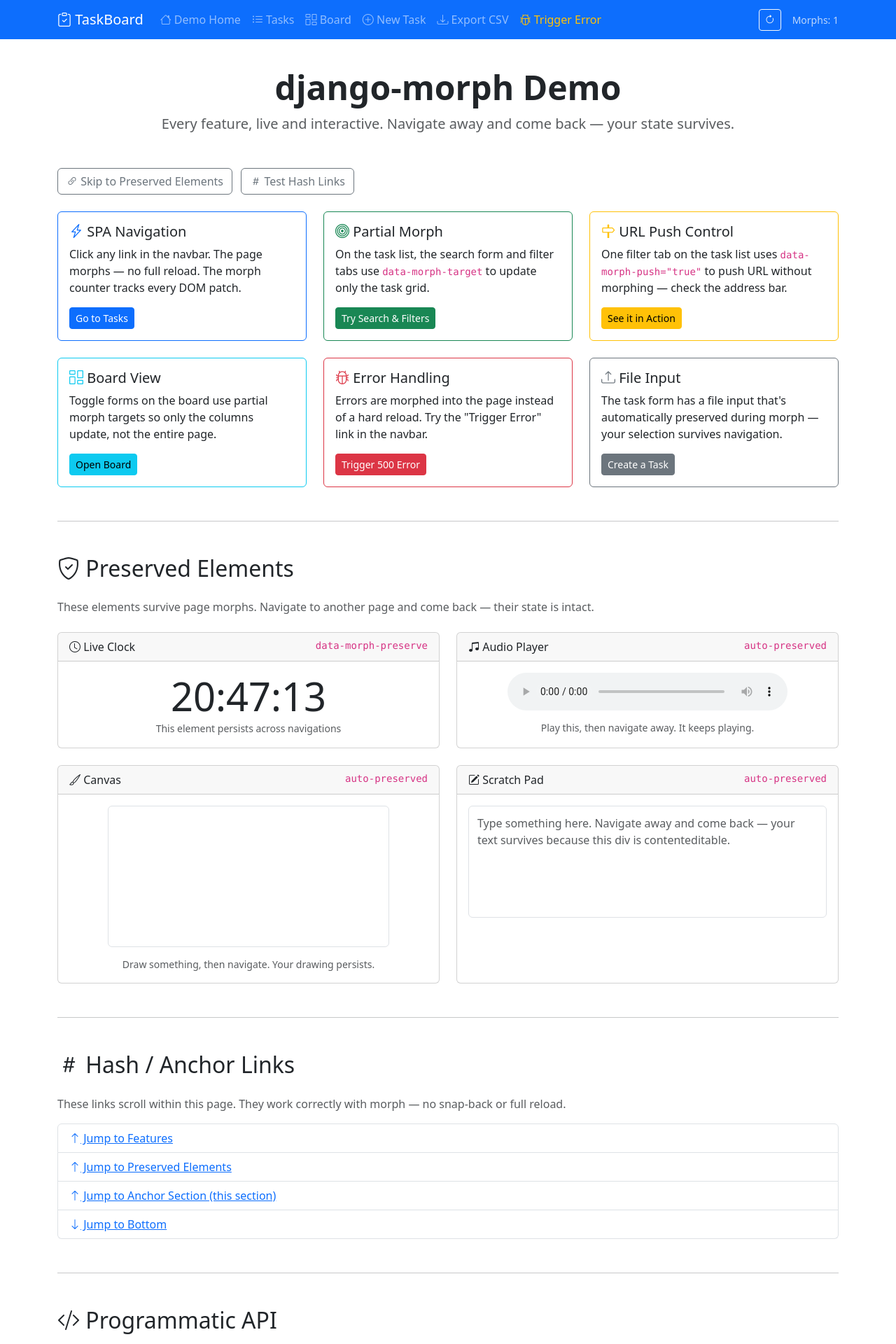
After one commit to ismail-mosa/django-morph, a Django app: page /home/ in a window 1280 px wide. The commit adds this page. Shown: the top 1920 px of the page at 70% size. Run offline with Django 3.2, Linux system fonts and the light colour scheme; a map, chart or similar area stays blank.

Commit message:
Add dm-* shorthand attributes, update demo to showcase all features, prepare for v0.1.0 release
- Add dm-* shorthand prefix for all data-morph-* attributes (dm-target,
  dm-preserve, dm-static, dm-swap, dm-push, dm-preserve-children, dm)
- Update demo app to demonstrate every package feature:
  - Feature tour page at /home/ with live clock, audio, canvas, contenteditable
  - data-morph-target on search/filter tabs and board toggle forms
  - data-morph-push on filter tab
  - data-morph-preserve-children on toast container
  - Loading spinner using fetch-start/end events
  - DjangoMorph.refresh() button in navbar
  - Trigger Error link for error morphing demo
  - Standalone file input for auto-preservation demo
  - Hash/anchor links, programmatic API buttons
  - seed_tasks management command
- Rewrite README with badges, feature list, and PyPI metadata
- Document dm-* shorthand in DOCS.md with attribute mapping table
- Fix pyproject.toml (broken packages section, add classifiers/URLs)
- Add CHANGELOG.md, update MANIFEST.in to include DOCS.md

```diff
--- a/demo/demo/urls.py
+++ b/demo/demo/urls.py
@@ -1,5 +1,8 @@
 from django.urls import path, include
+from tasks import views as task_views
 
 urlpatterns = [
+    path("home/", task_views.demo_home, name="demo_home"),
+    path("error/", task_views.trigger_error, name="trigger_error"),
     path("", include("tasks.urls")),
 ]
--- a/demo/tasks/templates/tasks/base.html
+++ b/demo/tasks/templates/tasks/base.html
@@ -14,6 +14,10 @@
         .task-card:hover { transform: translateY(-2px); box-shadow: 0 4px 12px rgba(0,0,0,0.1); }
         .board-col { min-height: 300px; }
         .toast-container { z-index: 9999; }
+        #morph-loading-spinner { display: none; }
+        #morph-loading-spinner.active { display: inline-block; }
+        @keyframes morph-spin { to { transform: rotate(360deg); } }
+        .morph-spinner-icon { animation: morph-spin 0.6s linear infinite; }
     </style>
 </head>
 <body>
@@ -27,19 +31,29 @@
             </button>
             <div class="collapse navbar-collapse" id="mainNav">
                 <ul class="navbar-nav me-auto">
-                    <li class="nav-item"><a class="nav-link" href="{% url 'task_list' %}"><i class="bi-list-ul"></i> List</a></li>
+                    <li class="nav-item"><a class="nav-link" href="{% url 'demo_home' %}"><i class="bi-house"></i> Demo Home</a></li>
+                    <li class="nav-item"><a class="nav-link" href="{% url 'task_list' %}"><i class="bi-list-ul"></i> Tasks</a></li>
                     <li class="nav-item"><a class="nav-link" href="{% url 'task_board' %}"><i class="bi-columns-gap"></i> Board</a></li>
                     <li class="nav-item"><a class="nav-link" href="{% url 'task_create' %}"><i class="bi-plus-circle"></i> New Task</a></li>
                     <li class="nav-item"><a class="nav-link" href="{% url 'task_export' %}" data-morph="false"><i class="bi-download"></i> Export CSV</a></li>
+                    <li class="nav-item"><a class="nav-link text-warning" href="{% url 'trigger_error' %}"><i class="bi-bug"></i> Trigger Error</a></li>
                 </ul>
-                <div class="navbar-text text-light" id="morph-counter" data-morph-preserve="true">
-                    <small class="opacity-75">Morphs: <span id="morph-count">0</span></small>
+                <div class="d-flex align-items-center gap-3">
+                    <span id="morph-loading-spinner" class="text-warning">
+                        <i class="bi-arrow-repeat morph-spinner-icon"></i>
+                    </span>
+                    <button class="btn btn-sm btn-outline-light" onclick="DjangoMorph.refresh()" title="Refresh page via morph">
+                        <i class="bi-arrow-clockwise"></i>
+                    </button>
+                    <div class="navbar-text text-light" id="morph-counter" data-morph-preserve="true">
+                        <small class="opacity-75">Morphs: <span id="morph-count">0</span></small>
+                    </div>
                 </div>
             </div>
         </div>
     </nav>
 
-    <div class="toast-container position-fixed top-0 end-0 p-3">
+    <div class="toast-container position-fixed top-0 end-0 p-3" data-morph-preserve-children>
         {% if messages %}
         {% for message in messages %}
         <div class="toast show align-items-center text-bg-{{ message.tags }} border-0" role="alert">
@@ -79,6 +93,15 @@
                 }, 3000);
             });
         });
+
+        document.addEventListener("django-morph:fetch-start", function () {
+            var spinner = document.getElementById("morph-loading-spinner");
+            if (spinner) spinner.classList.add("active");
+        });
+        document.addEventListener("django-morph:fetch-end", function () {
+            var spinner = document.getElementById("morph-loading-spinner");
+            if (spinner) spinner.classList.remove("active");
+        });
     </script>
 </body>
 </html>
--- /dev/null
+++ b/demo/tasks/templates/tasks/demo_home.html
@@ -0,0 +1,231 @@
+{% extends "tasks/base.html" %}
+
+{% block title %}Feature Tour{% endblock %}
+
+{% block content %}
+<div class="text-center mb-5 pt-3">
+    <h1 class="display-5 fw-bold">django-morph Demo</h1>
+    <p class="lead text-muted">Every feature, live and interactive. Navigate away and come back — your state survives.</p>
+</div>
+
+<a href="#preserved-elements" class="btn btn-outline-secondary mb-4"><i class="bi-link-45deg"></i> Skip to Preserved Elements</a>
+<a href="#anchor-section" class="btn btn-outline-secondary mb-4 ms-2"><i class="bi-hash"></i> Test Hash Links</a>
+
+<div class="row g-4 mb-5" id="features">
+    <div class="col-md-4">
+        <div class="card h-100 border-primary">
+            <div class="card-body">
+                <h5 class="card-title"><i class="bi-lightning-charge text-primary"></i> SPA Navigation</h5>
+                <p class="card-text">Click any link in the navbar. The page morphs — no full reload. The morph counter tracks every DOM patch.</p>
+                <a href="{% url 'task_list' %}" class="btn btn-sm btn-primary">Go to Tasks</a>
+            </div>
+        </div>
+    </div>
+    <div class="col-md-4">
+        <div class="card h-100 border-success">
+            <div class="card-body">
+                <h5 class="card-title"><i class="bi-bullseye text-success"></i> Partial Morph</h5>
+                <p class="card-text">On the task list, the search form and filter tabs use <code>data-morph-target</code> to update only the task grid.</p>
+                <a href="{% url 'task_list' %}" class="btn btn-sm btn-success">Try Search &amp; Filters</a>
+            </div>
+        </div>
+    </div>
+    <div class="col-md-4">
+        <div class="card h-100 border-warning">
+            <div class="card-body">
+                <h5 class="card-title"><i class="bi-signpost text-warning"></i> URL Push Control</h5>
+                <p class="card-text">One filter tab on the task list uses <code>data-morph-push="true"</code> to push URL without morphing — check the address bar.</p>
+                <a href="{% url 'task_list' %}" class="btn btn-sm btn-warning">See it in Action</a>
+            </div>
+        </div>
+    </div>
+    <div class="col-md-4">
+        <div class="card h-100 border-info">
+            <div class="card-body">
+                <h5 class="card-title"><i class="bi-columns-gap text-info"></i> Board View</h5>
+                <p class="card-text">Toggle forms on the board use partial morph targets so only the columns update, not the entire page.</p>
+                <a href="{% url 'task_board' %}" class="btn btn-sm btn-info">Open Board</a>
+            </div>
+        </div>
+    </div>
+    <div class="col-md-4">
+        <div class="card h-100 border-danger">
+            <div class="card-body">
+                <h5 class="card-title"><i class="bi-bug text-danger"></i> Error Handling</h5>
+                <p class="card-text">Errors are morphed into the page instead of a hard reload. Try the "Trigger Error" link in the navbar.</p>
+                <a href="{% url 'trigger_error' %}" class="btn btn-sm btn-danger">Trigger 500 Error</a>
+            </div>
+        </div>
+    </div>
+    <div class="col-md-4">
+        <div class="card h-100 border-secondary">
+            <div class="card-body">
+                <h5 class="card-title"><i class="bi-upload text-secondary"></i> File Input</h5>
+                <p class="card-text">The task form has a file input that's automatically preserved during morph — your selection survives navigation.</p>
+                <a href="{% url 'task_create' %}" class="btn btn-sm btn-secondary">Create a Task</a>
+            </div>
+        </div>
+    </div>
+</div>
+
+<hr id="preserved-elements" class="my-5">
+
+<h2 class="mb-4"><i class="bi-shield-check"></i> Preserved Elements</h2>
+<p class="text-muted mb-4">These elements survive page morphs. Navigate to another page and come back — their state is intact.</p>
+
+<div class="row g-4 mb-5">
+    <div class="col-md-6">
+        <div class="card h-100">
+            <div class="card-header"><i class="bi-clock"></i> Live Clock <code class="float-end">data-morph-preserve</code></div>
+            <div class="card-body text-center" data-morph-preserve="true" id="live-clock">
+                <div class="display-4 fw-mono" id="clock-time">--:--:--</div>
+                <small class="text-muted">This element persists across navigations</small>
+            </div>
+        </div>
+    </div>
+    <div class="col-md-6">
+        <div class="card h-100">
+            <div class="card-header"><i class="bi-music-note-beamed"></i> Audio Player <code class="float-end">auto-preserved</code></div>
+            <div class="card-body text-center">
+                <audio controls id="demo-audio" style="width:100%; max-width:400px;">
+                    <source src="https://www.soundhelix.com/examples/mp3/SoundHelix-Song-1.mp3" type="audio/mpeg">
+                    Your browser does not support audio.
+                </audio>
+                <small class="text-muted d-block mt-2">Play this, then navigate away. It keeps playing.</small>
+            </div>
+        </div>
+    </div>
+    <div class="col-md-6">
+        <div class="card h-100">
+            <div class="card-header"><i class="bi-brush"></i> Canvas <code class="float-end">auto-preserved</code></div>
+            <div class="card-body text-center">
+                <canvas id="demo-canvas" width="400" height="200" style="border:1px solid #dee2e6; border-radius:0.375rem; cursor:crosshair; max-width:100%;"></canvas>
+                <small class="text-muted d-block mt-2">Draw something, then navigate. Your drawing persists.</small>
+            </div>
+        </div>
+    </div>
+    <div class="col-md-6">
+        <div class="card h-100">
+            <div class="card-header"><i class="bi-pencil-square"></i> Scratch Pad <code class="float-end">auto-preserved</code></div>
+            <div class="card-body">
+                <div contenteditable="true" id="demo-scratchpad" style="min-height:160px; border:1px solid #dee2e6; border-radius:0.375rem; padding:0.75rem; outline:none;" class="text-muted">Type something here. Navigate away and come back — your text survives because this div is contenteditable.</div>
+            </div>
+        </div>
+    </div>
+</div>
+
+<hr id="anchor-section" class="my-5">
+
+<h2 class="mb-4"><i class="bi-hash"></i> Hash / Anchor Links</h2>
+<p class="text-muted mb-3">These links scroll within this page. They work correctly with morph — no snap-back or full reload.</p>
+<ul class="list-group mb-4">
+    <li class="list-group-item"><a href="#features"><i class="bi-arrow-up"></i> Jump to Features</a></li>
+    <li class="list-group-item"><a href="#preserved-elements"><i class="bi-arrow-up"></i> Jump to Preserved Elements</a></li>
+    <li class="list-group-item"><a href="#anchor-section"><i class="bi-arrow-up"></i> Jump to Anchor Section (this section)</a></li>
+    <li class="list-group-item"><a href="#bottom"><i class="bi-arrow-down"></i> Jump to Bottom</a></li>
+</ul>
+
+<hr class="my-5">
+
+<h2 class="mb-4"><i class="bi-code-slash"></i> Programmatic API</h2>
+<p class="text-muted mb-3">Use the browser console to try these:</p>
+<div class="row g-3 mb-4">
+    <div class="col-md-6">
+        <div class="card">
+            <div class="card-body">
+                <h6><code>DjangoMorph.navigate(url)</code></h6>
+                <p class="small text-muted mb-2">Navigate programmatically with morph.</p>
+                <button class="btn btn-sm btn-outline-primary" onclick="DjangoMorph.navigate('{% url 'task_list' %}')">Navigate to Tasks</button>
+            </div>
+        </div>
+    </div>
+    <div class="col-md-6">
+        <div class="card">
+            <div class="card-body">
+                <h6><code>DjangoMorph.refresh()</code></h6>
+                <p class="small text-muted mb-2">Refresh the current page with morph. Also available in the navbar.</p>
+                <button class="btn btn-sm btn-outline-primary" onclick="DjangoMorph.refresh()">Refresh Now</button>
+            </div>
+        </div>
+    </div>
+</div>
+
+<hr class="my-5">
+
+<h2 class="mb-4"><i class="bi-gear"></i> Events</h2>
+<p class="text-muted mb-3">The navbar shows a loading spinner during morph fetches. These events power it:</p>
+<div class="table-responsive">
+    <table class="table table-sm">
+        <thead><tr><th>Event</th><th>When</th><th>Used For</th></tr></thead>
+        <tbody>
+            <tr><td><code>django-morph:fetch-start</code></td><td>Fetch begins</td><td>Show loading indicator</td></tr>
+            <tr><td><code>django-morph:fetch-end</code></td><td>Fetch completes</td><td>Hide loading indicator</td></tr>
+            <tr><td><code>django-morph:updated</code></td><td>DOM patched</td><td>Re-init third-party JS</td></tr>
+            <tr><td><code>django-morph:error</code></td><td>Fetch fails</td><td>Show error feedback</td></tr>
+        </tbody>
+    </table>
+</div>
+
+<div class="text-center py-5" id="bottom">
+    <p class="text-muted">That's every feature. Try breaking things!</p>
+    <a href="{% url 'task_list' %}" class="btn btn-primary"><i class="bi-clipboard-check"></i> Go to TaskBoard</a>
+</div>
+
+<script>
+(function () {
+    var clockEl = document.getElementById("clock-time");
+    if (clockEl) {
+        function tick() {
+            var now = new Date();
+            var h = String(now.getHours()).padStart(2, "0");
+            var m = String(now.getMinutes()).padStart(2, "0");
+            var s = String(now.getSeconds()).padStart(2, "0");
+            var el = document.getElementById("clock-time");
+            if (el) el.textContent = h + ":" + m + ":" + s;
+        }
+        tick();
+        setInterval(tick, 1000);
+    }
+
+    var canvas = document.getElementById("demo-canvas");
+    if (canvas && !canvas._demoDrawInit) {
+        canvas._demoDrawInit = true;
+        var ctx = canvas.getContext("2d");
+        var drawing = false;
+        var lastX = 0, lastY = 0;
+        ctx.strokeStyle = "#0d6efd";
+        ctx.lineWidth = 2;
+        ctx.lineCap = "round";
+
+        function getPos(e) {
+            var rect = canvas.getBoundingClientRect();
+            var scaleX = canvas.width / rect.width;
+            var scaleY = canvas.height / rect.height;
+            return {
+                x: (e.clientX - rect.left) * scaleX,
+                y: (e.clientY - rect.top) * scaleY,
+            };
+        }
+
+        canvas.addEventListener("mousedown", function (e) {
+            drawing = true;
+            var pos = getPos(e);
+            lastX = pos.x;
+            lastY = pos.y;
+        });
+        canvas.addEventListener("mousemove", function (e) {
+            if (!drawing) return;
+            var pos = getPos(e);
+            ctx.beginPath();
+            ctx.moveTo(lastX, lastY);
+            ctx.lineTo(pos.x, pos.y);
+            ctx.stroke();
+            lastX = pos.x;
+            lastY = pos.y;
+        });
+        canvas.addEventListener("mouseup", function () { drawing = false; });
+        canvas.addEventListener("mouseleave", function () { drawing = false; });
+    }
+})();
+</script>
+{% endblock %}
--- a/demo/tasks/templates/tasks/task_form.html
+++ b/demo/tasks/templates/tasks/task_form.html
@@ -28,6 +28,11 @@
                         {% endif %}
                     </div>
                     {% endfor %}
+                    <div class="mb-3">
+                        <label class="form-label">Attachment <span class="text-muted">(auto-preserved demo)</span></label>
+                        <input type="file" class="form-control" id="demo-file-input">
+                        <div class="form-text">This file input is automatically preserved during morph. Select a file, navigate away, and come back — your selection survives.</div>
+                    </div>
                     <div class="d-flex gap-2">
                         <button type="submit" class="btn btn-primary">
                             <i class="bi-check-lg"></i> {{ action }}
--- a/demo/tasks/views.py
+++ b/demo/tasks/views.py
@@ -3,6 +3,16 @@ from django.contrib import messages
 from django.http import HttpResponse
 from .models import Task
 from .forms import TaskForm
+
+
+def demo_home(request):
+    return render(request, "tasks/demo_home.html")
+
+
+def trigger_error(request):
+    raise Exception(
+        "Deliberate 500 error — this demonstrates django-morph error handling."
+    )
 
 
 def task_list(request):
--- a/django_morph/static/django_morph/morph-client.js
+++ b/django_morph/static/django_morph/morph-client.js
@@ -10,6 +10,13 @@
     var TARGET_ATTR = "data-morph-target";
     var SWAP_ATTR = "data-morph-swap";
     var PUSH_ATTR = "data-morph-push";
+    var DM_PRESERVE_ATTR = "dm-preserve";
+    var DM_PRESERVE_CHILDREN_ATTR = "dm-preserve-children";
+    var DM_SKIP_ATTR = "dm";
+    var DM_STATIC_ATTR = "dm-static";
+    var DM_TARGET_ATTR = "dm-target";
+    var DM_SWAP_ATTR = "dm-swap";
+    var DM_PUSH_ATTR = "dm-push";
     var LOADING_CLASS = "morph-loading";
     var UPDATED_EVENT = "django-morph:updated";
     var FETCH_START_EVENT = "django-morph:fetch-start";
@@ -21,6 +28,9 @@
     var PREFETCH_TTL = 30000;
     var RISKY_TAGS = { CANVAS: 1, VIDEO: 1, AUDIO: 1, IFRAME: 1, EMBED: 1, OBJECT: 1 };
     var RISKY_INPUT_TYPES = { file: 1, password: 1 };
+
+    function hasAttr(el, a, b) { return el.hasAttribute(a) || el.hasAttribute(b); }
+    function getAttr(el, a, b) { return el.hasAttribute(a) ? el.getAttribute(a) : el.getAttribute(b); }
 
     var currentController = null;
     var scrollPositions = {};
@@ -71,7 +81,7 @@
 
     function isLocalForm(form) {
         if (form.getAttribute("target") === "_blank") return false;
-        if (form.hasAttribute(SKIP_ATTR) && form.getAttribute(SKIP_ATTR) === "false") return false;
+        if (hasAttr(form, SKIP_ATTR, DM_SKIP_ATTR) && getAttr(form, SKIP_ATTR, DM_SKIP_ATTR) === "false") return false;
         var action = form.getAttribute("action");
         if (!action) return true;
         try {
@@ -83,7 +93,7 @@
     }
 
     function shouldSkipElement(el) {
-        return el.hasAttribute(SKIP_ATTR) && el.getAttribute(SKIP_ATTR) === "false";
+        return hasAttr(el, SKIP_ATTR, DM_SKIP_ATTR) && getAttr(el, SKIP_ATTR, DM_SKIP_ATTR) === "false";
     }
 
     function isRiskyElement(node) {
@@ -100,7 +110,7 @@
 
     function shouldPreserveNode(node) {
         if (node.nodeType !== 1) return false;
-        if (node.hasAttribute(PRESERVE_ATTR)) return true;
+        if (hasAttr(node, PRESERVE_ATTR, DM_PRESERVE_ATTR)) return true;
         if (isRiskyElement(node)) return true;
         return false;
     }
@@ -108,7 +118,7 @@
     function isInsidePreserveChildren(node) {
         var parent = node.parentNode;
         while (parent && parent !== document.documentElement) {
-            if (parent.nodeType === 1 && parent.hasAttribute(PRESERVE_CHILDREN_ATTR)) {
+            if (parent.nodeType === 1 && hasAttr(parent, PRESERVE_CHILDREN_ATTR, DM_PRESERVE_CHILDREN_ATTR)) {
                 return true;
             }
             parent = parent.parentNode;
@@ -212,12 +222,12 @@
     }
 
     function getMorphOptions(el) {
-        var target = el.getAttribute(TARGET_ATTR);
+        var target = getAttr(el, TARGET_ATTR, DM_TARGET_ATTR);
         if (!target) return null;
         return {
             target: target,
-            swap: el.getAttribute(SWAP_ATTR) || "morph",
-            push: el.getAttribute(PUSH_ATTR) === "true"
+            swap: getAttr(el, SWAP_ATTR, DM_SWAP_ATTR) || "morph",
+            push: getAttr(el, PUSH_ATTR, DM_PUSH_ATTR) === "true"
         };
     }
 
@@ -229,7 +239,7 @@
                     if (isInsidePreserveChildren(node)) return false;
                 },
                 beforeNodeAdded: function (node) {
-                    if (node.nodeType === 1 && node.tagName === "SCRIPT" && node.hasAttribute(STATIC_ATTR)) {
+                    if (node.nodeType === 1 && node.tagName === "SCRIPT" && hasAttr(node, STATIC_ATTR, DM_STATIC_ATTR)) {
                         var src = node.getAttribute("src");
                         if (src) {
                             var existing = document.querySelector('script[src="' + src + '"]');
@@ -246,7 +256,7 @@
                 beforeNodeRemoved: function (node) {
                     if (shouldPreserveNode(node)) return false;
                     if (isInsidePreserveChildren(node)) return false;
-                    if (node.nodeType === 1 && node.tagName === "SCRIPT" && node.hasAttribute(STATIC_ATTR)) {
+                    if (node.nodeType === 1 && node.tagName === "SCRIPT" && hasAttr(node, STATIC_ATTR, DM_STATIC_ATTR)) {
                         return false;
                     }
                 }
@@ -354,7 +364,7 @@
 
         scripts.forEach(function (oldScript) {
             if (oldScript.type && oldScript.type !== "text/javascript") return;
-            if (oldScript.hasAttribute(STATIC_ATTR)) {
+            if (hasAttr(oldScript, STATIC_ATTR, DM_STATIC_ATTR)) {
                 var src = oldScript.getAttribute("src");
                 if (src && !executedStaticScripts.has(src)) {
                     executedStaticScripts.add(src);
@@ -568,7 +578,7 @@
         if (!isLocalLink(link)) return;
         if (shouldSkipElement(link)) return;
         if (isHashLink(link)) return;
-        if (link.hasAttribute(TARGET_ATTR)) return;
+        if (hasAttr(link, TARGET_ATTR, DM_TARGET_ATTR)) return;
 
         var url = link.href;
         clearTimeout(prefetchTimer);
@@ -656,7 +666,7 @@
         morphFetch(window.location.href, null, true);
     });
 
-    document.querySelectorAll("script[data-morph-static][src]").forEach(function (s) {
+    document.querySelectorAll("script[data-morph-static][src], script[dm-static][src]").forEach(function (s) {
         executedStaticScripts.add(s.getAttribute("src"));
     });
 
```
Also changed, not shown: DOCS.md (+31 -7 lines), demo/tasks/management/commands/seed_tasks.py (added, +87 -0 lines), demo/tasks/templates/tasks/task_board.html (+11 -4 lines), demo/tasks/templates/tasks/task_list.html (+15 -5 lines), pyproject.toml (+31 -3 lines), CHANGELOG.md (added), README.md, demo/tasks/management/__init__.py (added), demo/tasks/management/commands/__init__.py (added), django_morph/static/django_morph/morph-client.min.js, 1 other file.
